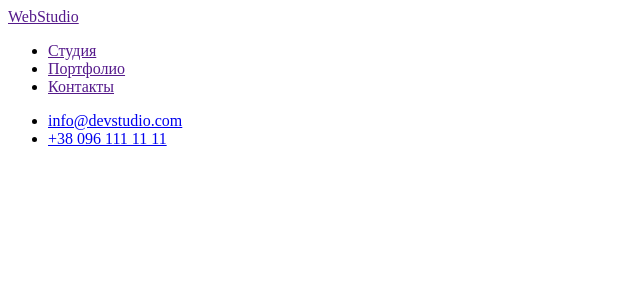
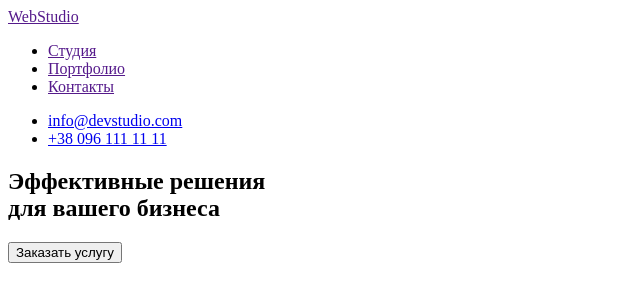
Before and after one commit to Alona-Suprun/goit-markup-hw-01, a plain HTML site: page index.html in a window 1280 px wide. Shown: the whole page, without its empty margins (0-640 px from the left). Drawn offline with Linux system fonts and the light colour scheme.

Commit message:
Update index.html
1ts section

```diff
--- a/index.html
+++ b/index.html
@@ -30,6 +30,9 @@
            </li>
        </ul>
    </header>
-
+   <section>
+       <h1>Эффективные решения<br>для вашего бизнеса</h1>
+       <button>Заказать услугу</button>
+   </section>
 </body>
 </html>
```
